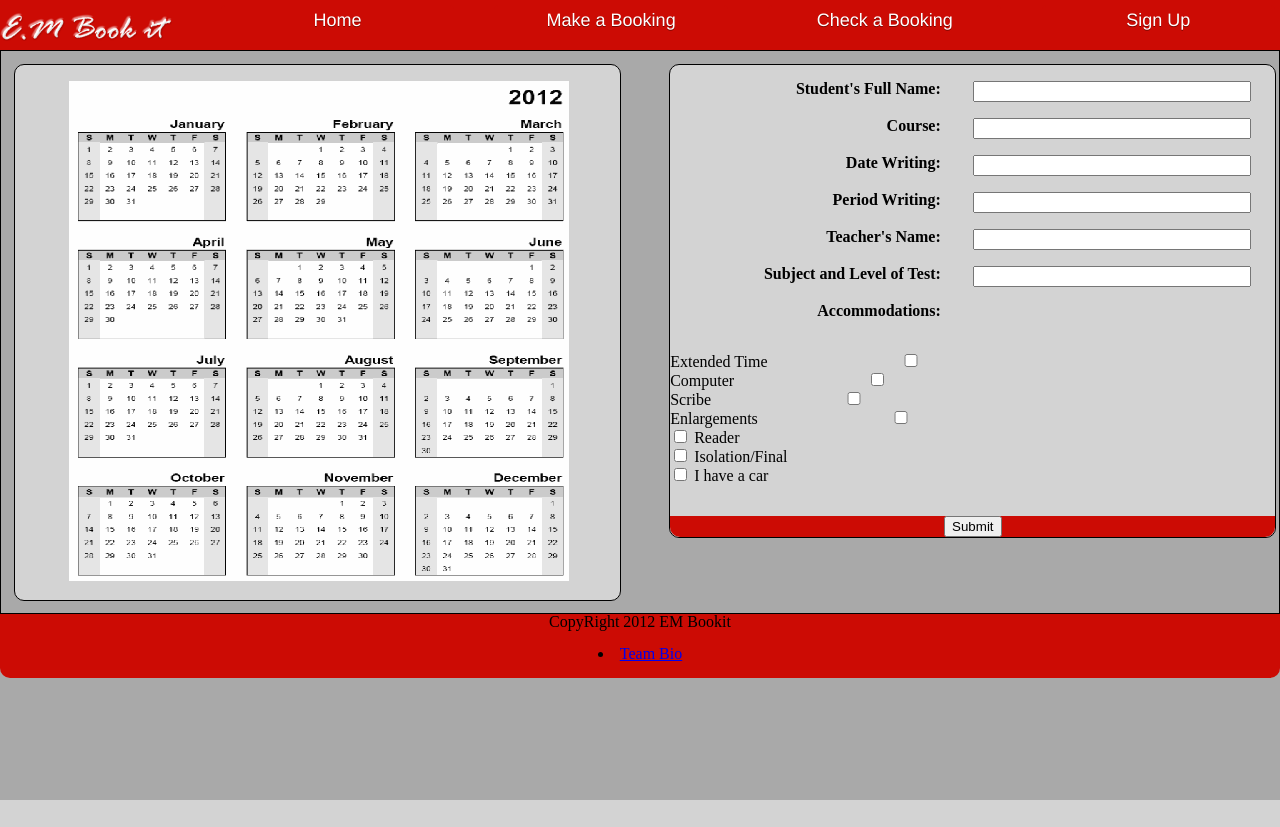
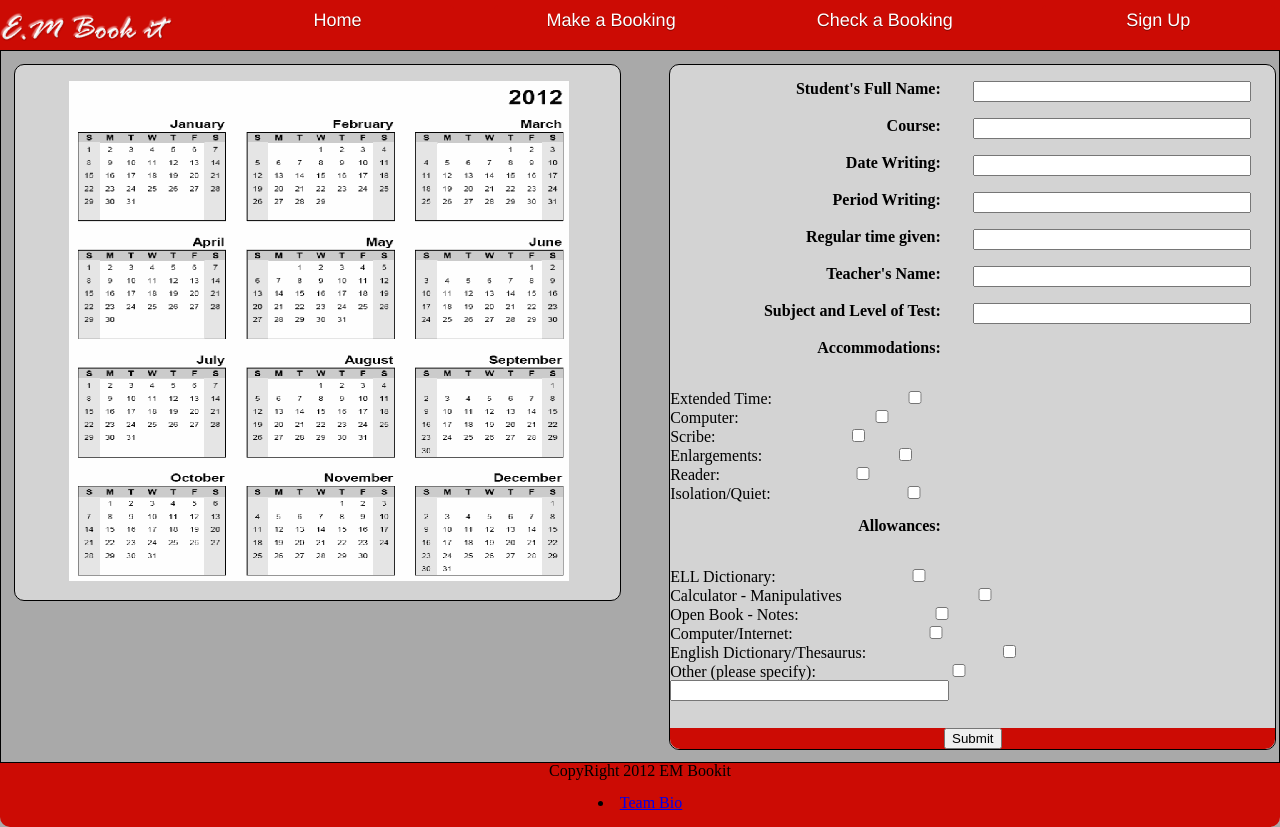
Before and after one commit to scarimp/Booking, a Django app: template templates/exambookings/static_pages/make_a_booking.html in a window 1280 px wide. Before the commit the page ends 800 px from the top, so only its background shows below. Run offline with Django 3.2, Linux system fonts and the light colour scheme; the template is opened without the code that fills it, so the values that code supplies are empty; some libraries are stand-ins or nearby versions.

Commit message:
updated web site to Braeden's June 29 version

```diff
--- a/exambookings/static/css/standard.css
+++ b/exambookings/static/css/standard.css
@@ -227,6 +227,7 @@
         -moz-border-radius-bottomright: 10px;
         -webkit-border-bottom-right-radius: 10px;
 
+
 }
 
 .welcome {
--- a/templates/exambookings/static_pages/make_a_booking.html
+++ b/templates/exambookings/static_pages/make_a_booking.html
@@ -3,11 +3,11 @@
     <head>
         <meta charset="utf-8" />
         <meta http-equiv="X-UA-Compatible" content="IE=Edge,chrome=IE8" /> <!-- Use Google Chrome Frame for Internet Explorer 8 or lower Users -->
-        <link rel="stylesheet" type="text/css" href="static_assets/css/reset.css" />
-        <link rel="stylesheet" type="text/css" href="static_assets/css/1140.css" />
-        <link rel="stylesheet" type="text/css" href="static_assets/css/ie.css" />
-        <link rel="stylesheet" type="text/css" href="static_assets/css/styles.css" />
-        <link rel="stylesheet" type="text/css" href="static_assets/css/standard.css" />
+        <link rel="stylesheet" type="text/css" href="../static/css/reset.css" />
+        <link rel="stylesheet" type="text/css" href="../static/css/1140.css" />
+        <link rel="stylesheet" type="text/css" href="../static/css/ie.css" />
+        <link rel="stylesheet" type="text/css" href="../static/css/styles.css" />
+        <link rel="stylesheet" type="text/css" href="../static/css/standard.css" />
 
         <title>Booking</title>
 
@@ -45,7 +45,7 @@
     <div class="container"> <!-- 1140 layout begins -->
 
         <div class="row logo_title_bar">
-            <div class="twocol logo_graphic"><img src="static_assets/img/title1.png"/></div>
+            <div class="twocol logo_graphic"><img src="../static/img/title1.png"/></div>
 
             <div class="tencol last nav_bar">
                 <a href="home.html"><div class="threecol button">Home</div></a>
@@ -58,7 +58,7 @@
         <div class="row body_row">
             <div class="sixcol left_col">
                 <p>&nbsp;</p>
-                <img src="static_assets/img/2012_calendar.png"/>
+                <img src="../static/img/2012_calendar.png"/>
                 <p>&nbsp;</p>
             </div>
 
@@ -99,6 +99,13 @@
                     <p>&nbsp;</p>
 
                     <p>
+                        <label class="signInFieldLabel" for="timeallowed">Regular time given:</label>
+                        <input class="signInFieldInput" type="text" name="timeGivenToStudent" id="timeGivenToStudents" />
+
+                    </p>
+                    <p>&nbsp;</p>
+
+                    <p>
                         <label class="signInFieldLabel" for="teacher">Teacher's Name:</label>
                         <input class="signInFieldInput" type="text" name="teacher" id="teacher" />
 
@@ -123,18 +130,29 @@
                         <label class="signInFieldLabel" for="accommodation">Accommodations:</label><br>
                         <p>&nbsp;</p>
                         <p>&nbsp;</p>
-                        <label for="option1"> Extended Time</label><input class="acc" type="checkbox" id="option1" value="Extended Time"><br>
-                        <label for="option2">Computer</label><input class="acc" type="checkbox" id="option2" value="Computer"><br>
-                        <label for="option3">Scribe</label><input class="acc" type="checkbox" id="option3" value="Scribe"><br>
-                        <label for="option4">Enlargements</label><input class="acc" type="checkbox" id="option4" value="Enlargements"><br>
-                        <input type="checkbox" name="option5" value="Reader"> Reader<br>
-                        <input type="checkbox" name="option6" value="Isolation/Quiet"> Isolation/Final<br>
-                        <input type="checkbox" name="vehicle" value="Car" /> I have a car
+                        <label for="option1"> Extended Time:</label><input class="acc" type="checkbox" id="option1" value="Extended Time"><br>
+                        <label for="option2">Computer:</label><input class="acc" type="checkbox" id="option2" value="Computer"><br>
+                        <label for="option3">Scribe:</label><input class="acc" type="checkbox" id="option3" value="Scribe"><br>
+                        <label for="option4">Enlargements:</label><input class="acc" type="checkbox" id="option4" value="Enlargements"><br>
+                        <label for="option5">Reader:</label><input class="acc" type="checkbox" id="option5" value="Reader"><br>
+                        <label for="option6">Isolation/Quiet:</label><input class="acc" type="checkbox" id="option6" value="Isolation/Quiet"><br>
+
+                        <p>&nbsp;</p>
+                        <label class="signInFieldLabel" for="allowances">Allowances:</label><br>
+                        <p>&nbsp;</p>
+                        <p>&nbsp;</p>
+                        <label for="option1"> ELL Dictionary:</label><input class="acc" type="checkbox" id="option1" value="Ell Dictionary"><br>
+                        <label for="option2"> Calculator - Manipulatives</label><input class="acc" type="checkbox" id="option2" value="Calculator"><br>
+                        <label for="option3"> Open Book - Notes:</label><input class="acc" type="checkbox" id="option3" value="Open Book"><br>
+                        <label for="option4"> Computer/Internet:</label><input class="acc" type="checkbox" id="option4" value="Computer/Internet"><br>
+                        <label for="option5"> English Dictionary/Thesaurus:</label><input class="acc" type="checkbox" id="option5" value="Dictionary/Thesaurus"><br>
+                        <label for="option6"> Other (please specify):</label><input class="acc" type="checkbox" id="option6" value="Other"><br>
+                            <input class="signInFieldInput" type="text" name="other" id="other" />
+                        <p>&nbsp;</p>
 
 
 
-
-                    <p>&nbsp;</p>
+                        <p>&nbsp;</p>
 
 
 
@@ -183,11 +201,11 @@
     <!-- fall back loading jQuery via HTTPS in case protocol was file://. This is NOT a local fall back. -->
     <script>window.jQuery || document.write('<script src="https://ajax.googleapis.com/ajax/libs/jquery/1.7.1/jquery.min.js"><\/script>')</script>
     <!-- fall back loading Pure.js and jQuery from locally if offline completely -->
-    <script>window.jQuery || document.write('<script src="static_assets/js/libs/jquery-1.7.1.min.js"><\/script>')</script>
+    <script>window.jQuery || document.write('<script src="../static/js/libs/jquery-1.7.1.min.js"><\/script>')</script>
 
     <!-- scripts concatenated and minified via build script -->
-    <script src="static_assets/js/plugins.js"></script>
-    <script src="static_assets/js/script.js"></script>
+    <script src="../static/js/plugins.js"></script>
+    <script src="../static/js/script.js"></script>
     <!-- end scripts -->
     <!-- Template based partly on html5boilerplate.com/ -->
 </body>
```
Also changed, not shown: templates/exambookings/static_pages/check_a_booking.html (+10 -10 lines), templates/exambookings/static_pages/sign_up.html (+40 -10 lines), templates/exambookings/static_pages/template_html_page.html (+9 -9 lines), exambookings/static/img/library.jpg (added), exambookings/static/img/librarypic1.jpg (added), exambookings/static/img/librarypic2.jpg (added), exambookings/static/img/librarypic3.jpg (added), exambookings/static/img/online_booking.jpg (added).
